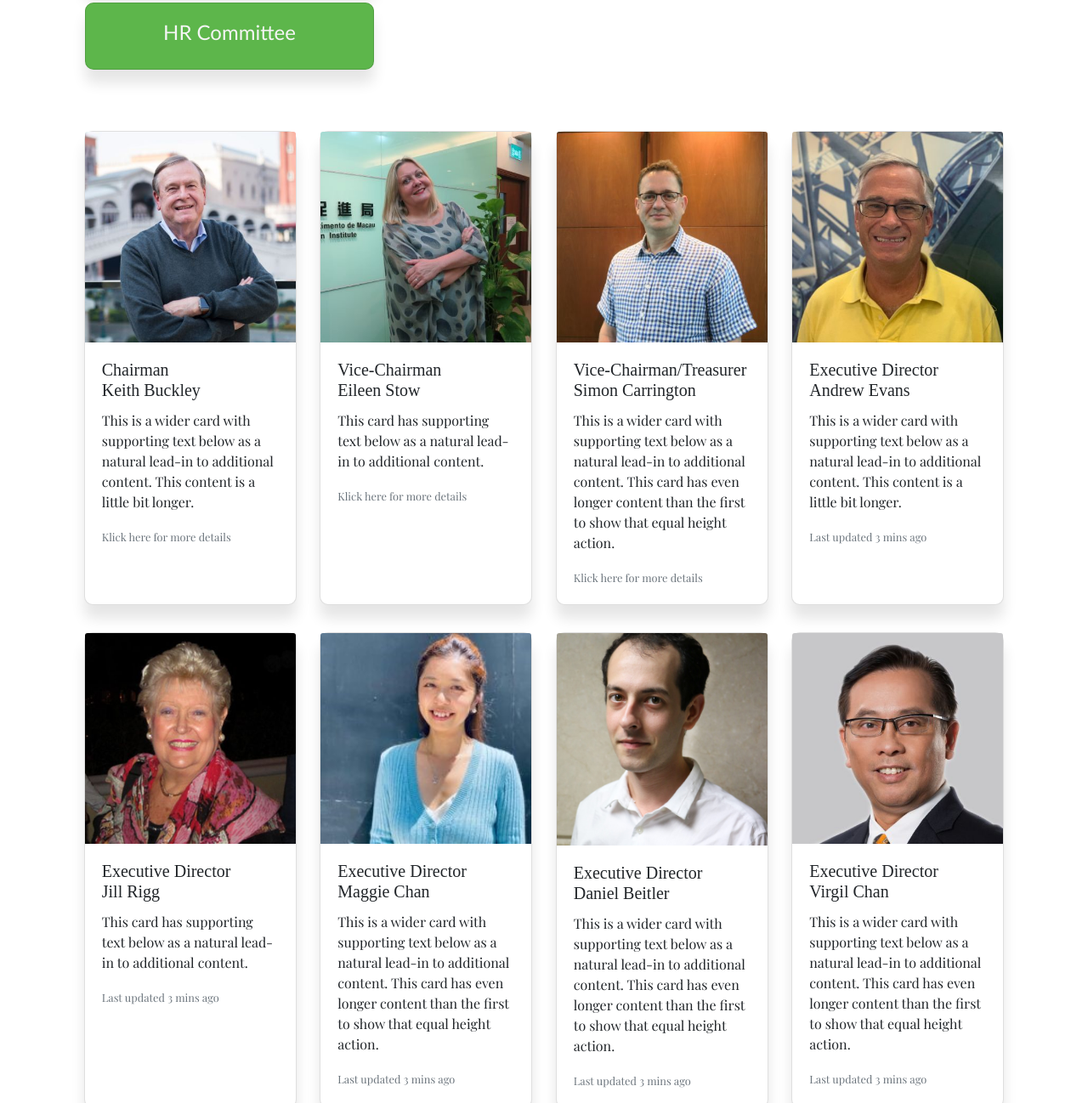
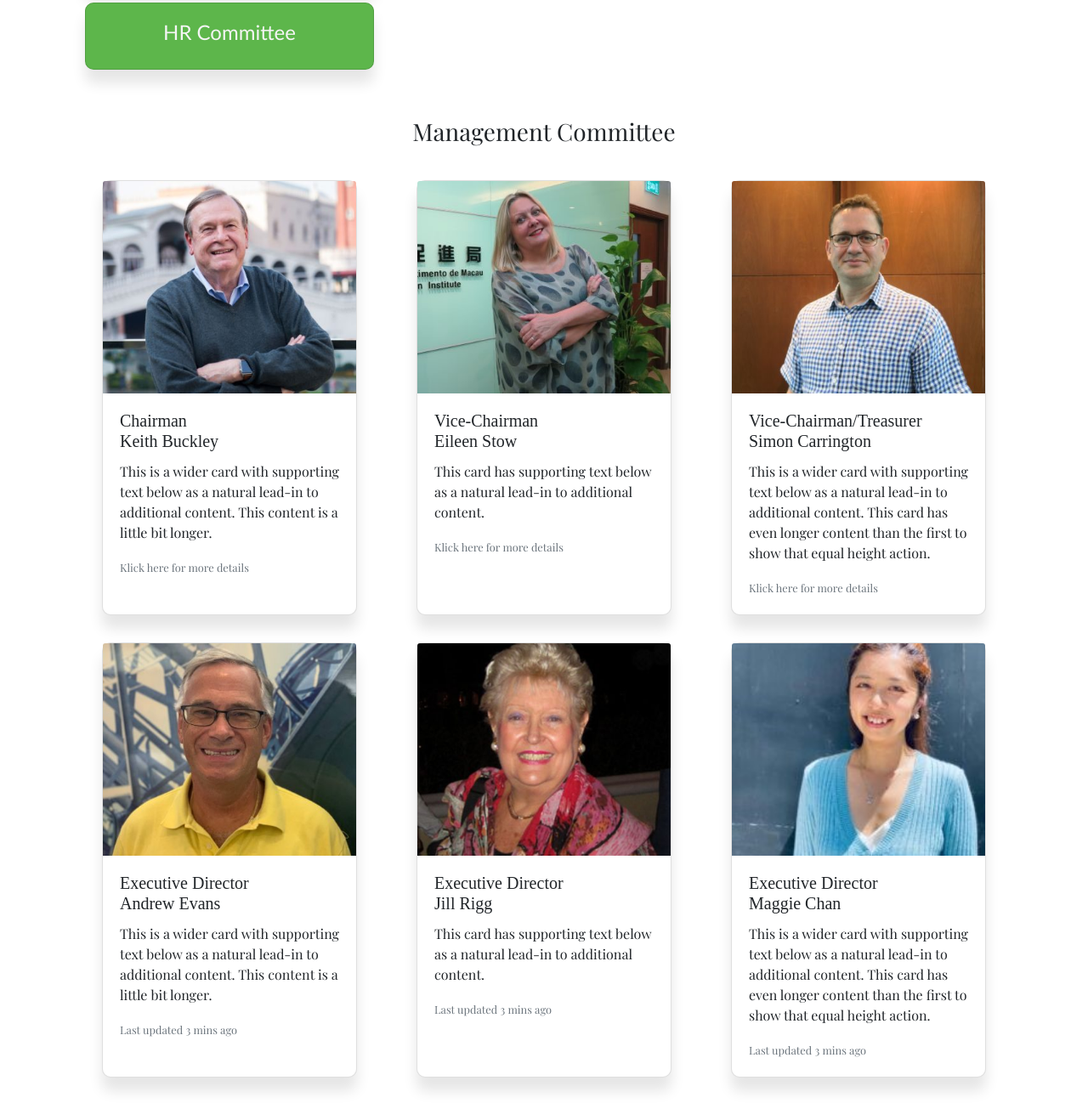
Before and after one commit to BassMasterTT/BritCham, a plain HTML site: page committees.html in a window 1280 px wide. Shown: the part 752-2050 px from the top of the page at 85% size. Drawn offline with nearby package versions, Linux system fonts and the light colour scheme.

Commit message:
bigger card and links

```diff
--- a/committees.html
+++ b/committees.html
@@ -89,7 +89,7 @@
           >
             <div class="card-body">
               <h4 class="text-center" style="color: whitesmoke">
-                Management Committee
+                <a href="#managementCommittee">Management Committee</a>
               </h4>
             </div>
           </div>
@@ -181,10 +181,14 @@
       </div>
     </div>
 
+    <div class="row my-3 justify-content-center">
+      <h3 class="mx-2" id="managementCommittee">Management Committee</h2>
+    </div>
+
     <div class="container">
       <div class="row my-3">
       <!-- <div class="col-12 my-3"> -->
-        <div class="card my-3 mx-auto" style="width: 250px">
+        <div class="card my-3 mx-auto" style="width: 300px">
           <img class="card-img-top" src="./img/Committees/Keith-Buckley.jpg" alt="Card image cap" />
           <div class="card-body">
             <h5 class="card-title">Chairman <br/> Keith Buckley</h5>
@@ -198,7 +202,7 @@
             </p>
           </div>
         </div>
-        <div class="card my-3  mx-auto" style="width: 250px">
+        <div class="card my-3  mx-auto" style="width: 300px">
           <img class="card-img-top" src="./img/Committees/Eileen-Stow-2.jpg" alt="Card image cap" />
           <div class="card-body">
             <h5 class="card-title">Vice-Chairman </br>Eileen Stow</h5>
@@ -211,7 +215,7 @@
             </p>
           </div>
         </div>
-        <div class="card my-3  mx-auto" style="width: 250px">
+        <div class="card my-3  mx-auto" style="width: 300px">
           <img class="card-img-top" src="./img/Committees/Simon-Carrington1.jpg" alt="Card image cap" />
           <div class="card-body">
             <h5 class="card-title">Vice-Chairman/Treasurer </br>Simon Carrington </h5>
@@ -226,7 +230,7 @@
           </div>
         </div>
 
-        <div class="card my-3 mx-auto" style="width: 250px">
+        <div class="card my-3 mx-auto" style="width: 300px">
           <img class="card-img-top" src="./img/Committees/Andrew-Evans.jpg" alt="Card image cap" />
           <div class="card-body">
             <h5 class="card-title">Executive Director <br> Andrew Evans</h5>
@@ -240,7 +244,7 @@
             </p>
           </div>
         </div>
-        <div class="card my-3 mx-auto" style="width: 250px">
+        <div class="card my-3 mx-auto" style="width: 300px">
           <img class="card-img-top" src="./img/Committees/Jill Rig.jpg" alt="Card image cap" />
           <div class="card-body">
             <h5 class="card-title">Executive Director <br> Jill Rigg</h5>
@@ -253,7 +257,7 @@
             </p>
           </div>
         </div>
-        <div class="card my-3  mx-auto" style="width: 250px">
+        <div class="card my-3  mx-auto" style="width: 300px">
           <img class="card-img-top" src="./img/Committees/Maggie-Chan.jpg" alt="Card image cap" />
           <div class="card-body">
             <h5 class="card-title">Executive Director <br> Maggie Chan</h5>
@@ -267,7 +271,7 @@
             </p>
           </div>
         </div>
-        <div class="card my-3 mx-auto" style="width: 250px">
+        <div class="card my-3 mx-auto" style="width: 300px">
           <img class="card-img-top" src="./img/Committees/Daniel-Beitler-scaled.jpg" alt="Card image cap" />
           <div class="card-body">
             <h5 class="card-title">Executive Director <br>Daniel Beitler</h5>
@@ -281,7 +285,7 @@
             </p>
           </div>
         </div>
-        <div class="card my-3 mx-auto" style="width: 250px">
+        <div class="card my-3 mx-auto" style="width: 300px">
           <img class="card-img-top" src="./img/Committees/Virgil-Chan.jpg" alt="Card image cap" />
           <div class="card-body">
             <h5 class="card-title">Executive Director <br>Virgil Chan</h5>
@@ -295,7 +299,7 @@
             </p>
           </div>
         </div>
-        <div class="card my-3 mx-auto" style="width: 250px">
+        <div class="card my-3 mx-auto" style="width: 300px">
           <img class="card-img-top" src="./img/Committees/Saj-Fernando.jpg" alt="Card image cap" />
           <div class="card-body">
             <h5 class="card-title">Executive Director <br>Saj Fernando</h5>
```
